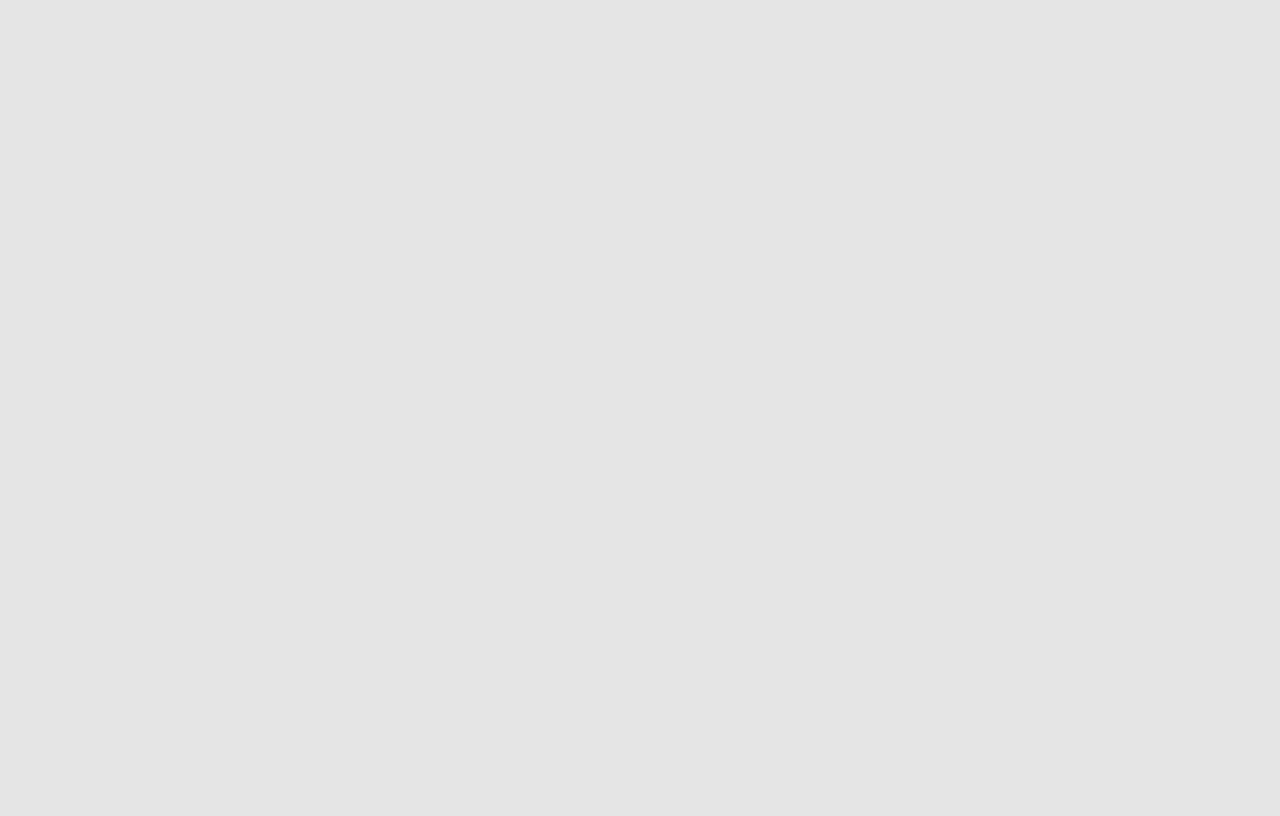
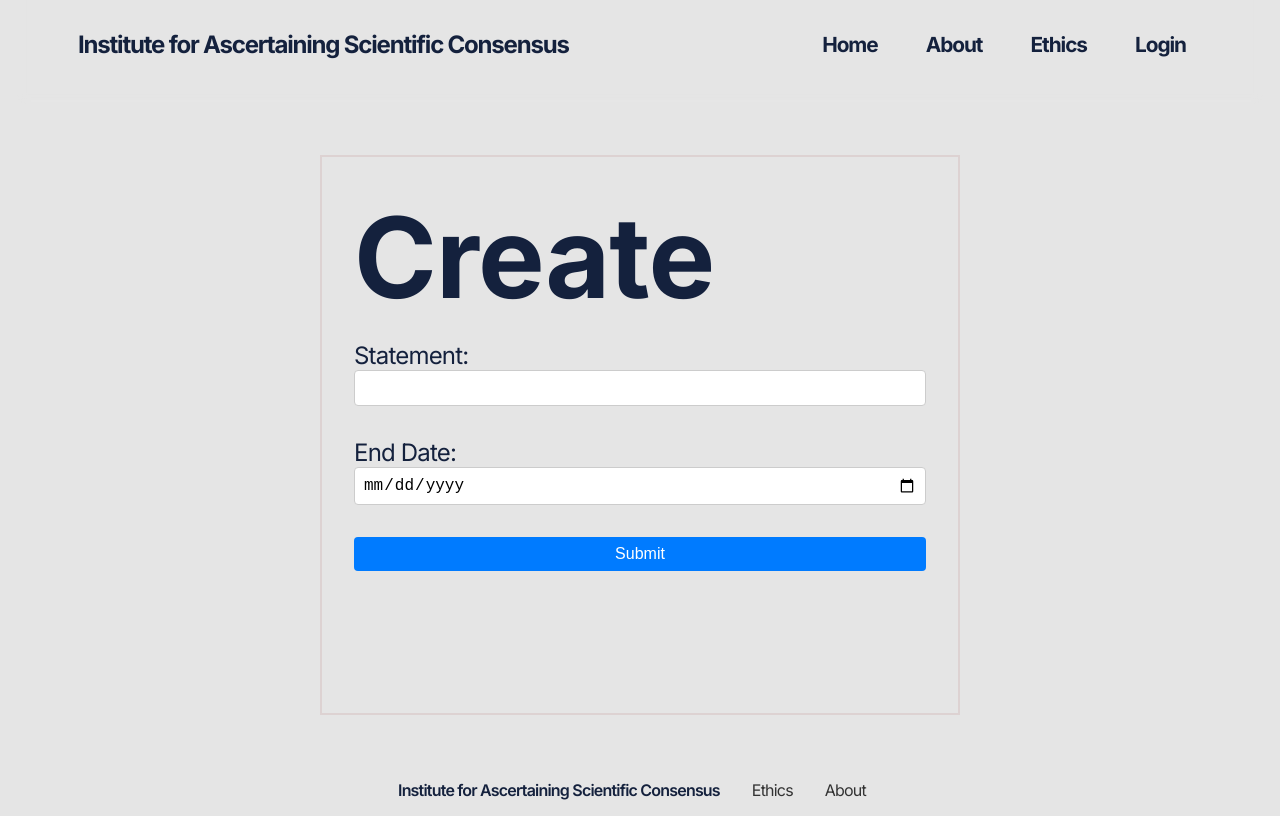
Before and after one commit to DurhamARC/IASCPolls, a React (Create React App) app in the folder react-app/: page /create in a window 1280 px wide. Before the commit this address had no page. Built offline with nearby package versions, Linux system fonts and the light colour scheme; the HTML template or start-up script is replaced by a standard one.

Commit message:
front-end changes with pull

```diff
--- a/react-app/src/App.css
+++ b/react-app/src/App.css
@@ -1007,3 +1007,131 @@ p, ol, ul {
   background-repeat: no-repeat;
   background-size: 3rem;
 }
+
+
+
+
+
+
+
+
+
+
+
+
+
+
+.create{
+  border: 2px solid rgb(221, 210, 210);
+  height: 70vh;
+  width: 50vw;
+}
+
+.create form {
+  display: flex;
+  flex-direction: column;
+  align-items: left;
+  padding: 2rem;
+}
+
+.create label {
+  margin-top: 1rem;
+  font-size: 1.5rem;
+}
+
+.create  input[type="text"],
+.create  input[type="date"],
+.create  input[type="file"] {
+  margin-bottom: 1rem;
+  padding: 0.5rem;
+  border-radius: 0.25rem;
+  border: 1px solid #ccc;
+  font-size: 1rem;
+  width: 100%;
+}
+
+.create input[type="file"] {
+  height: 3rem;
+  overflow: hidden;
+}
+
+.create button[type="submit"] {
+  margin-top: 1rem;
+  padding: 0.5rem 1rem;
+  background-color: #007bff;
+  color: #fff;
+  border: none;
+  border-radius: 0.25rem;
+  font-size: 1rem;
+  cursor: pointer;
+}
+
+.create button[type="submit"]:hover {
+  background-color: #0062cc;
+}
+
+.create input[type="file"]:focus {
+  outline: none;
+  border: 1px solid #007bff;
+}
+
+.create input[type="file"]::before {
+  content: 'Choose a file or drag it here';
+  display: block;
+  margin-top: -2rem;
+  margin-bottom: 1rem;
+  color: #aaa;
+  font-size: 0.8rem;
+  text-align: center;
+}
+
+.create input[type="file"]:hover::before {
+  color: #007bff;
+}
+
+.progress-bar {
+  height: 5px;
+  background-color: #ccc;
+  margin-top: 10px;
+}
+
+.progress-bar::before {
+  content: '';
+  display: block;
+  height: 100%;
+  background-color: green;
+}
+
+.tick {
+  width: 50px;
+  height: 50px;
+  border-radius: 50%;
+  border: 5px solid green;
+  position: relative;
+}
+
+.tick::before {
+  content: '';
+  position: absolute;
+  left: 27%;
+  top: 43%;
+  height: 1.2rem;
+  width: .4rem;
+  border-width: 0 4px 4px 0;
+  border-style: solid;
+  border-color: white;
+  transform-origin: bottom left;
+  animation: tick 0.5s ease forwards;
+}
+
+@keyframes tick {
+  0% {
+    transform: translate(-50%, -50%) rotate(-45deg) scaleX(0);
+  }
+  70% {
+    transform: translate(-50%, -50%) rotate(-45deg) scaleX(1.2);
+  }
+  100% {
+    transform: rotate(50deg) translate(-50%, -50%) scaleX(1);
+  }
+}
--- a/react-app/src/App.js
+++ b/react-app/src/App.js
@@ -10,6 +10,7 @@ import Error from './pages/Error';
 import PollTemp from './pages/Poll-temp';
 import Login from './pages/Login';
 import Dashboard from './pages/Dashboard';
+import Create from './pages/Create';
 
 function App() {
 
@@ -26,6 +27,7 @@ function App() {
           <Route path="/poll-temp" element={<PollTemp />} />
           <Route path="/login" element={<Login />} />
           <Route path="/dashboard" element={<Dashboard />} />
+          <Route path="/create" element={<Create />} />
         </Routes>
       </BrowserRouter>
     </div>
--- /dev/null
+++ b/react-app/src/pages/Create.js
@@ -0,0 +1,109 @@
+import React, { useState } from 'react';
+import NavBar from '../components/NavBar';
+import Footer from '../components/Footer';
+
+const Create = () => {
+  const [statement, setStatement] = useState('');
+  const [endDate, setEndDate] = useState('');
+  const [file, setFile] = useState(null);
+  const [submitting, setSubmitting] = useState(false);
+  const [completed, setCompleted] = useState(false);
+  const [progress, setProgress] = useState(0);
+
+  const handleSubmit = async (data) => {
+    setSubmitting(true);
+    const intervalId = setInterval(() => {
+      setProgress((prevProgress) => {
+        const newProgress = prevProgress + 1;
+        return newProgress > 100 ? 100 : newProgress;
+      });
+    }, 30);
+
+    try {
+      // simulate sending emails for 3 seconds
+      await new Promise((resolve) => setTimeout(resolve, 3000));
+      // simulate processing the data for 3 seconds
+      await new Promise((resolve) => setTimeout(resolve, 3000));
+      setCompleted(true);
+    } catch (error) {
+      console.log(error);
+    } finally {
+      clearInterval(intervalId);
+      setSubmitting(false);
+    }
+  };
+
+  const handleFileUpload = (event) => {
+    const uploadedFile = event.target.files[0];
+    setFile(uploadedFile);
+  };
+
+  const handleDragOver = (event) => {
+    event.preventDefault();
+    event.dataTransfer.dropEffect = 'copy';
+  };
+
+  const handleDrop = (event) => {
+    event.preventDefault();
+    const uploadedFile = event.dataTransfer.files[0];
+    setFile(uploadedFile);
+  };
+
+  const handleFormSubmit = (event) => {
+    event.preventDefault();
+    const formData = { statement, endDate }; // extract the fields you want to submit
+    handleSubmit(formData); // pass the extracted data to the handleSubmit function
+  };
+
+  return (
+    <div className="container">
+      <NavBar />
+      <div className="create">
+        {submitting ? (
+          <div className="progress-ring">Sending Emails...</div>
+        ) : completed ? (
+          <div className="tick"></div>
+        ) : (
+          <form onSubmit={handleFormSubmit}>
+            <h1>Create</h1>
+            <label htmlFor="statement">Statement:</label>
+            <input
+              id="statement"
+              type="text"
+              value={statement}
+              onChange={(event) => setStatement(event.target.value)}
+            />
+
+            <label htmlFor="endDate">End Date:</label>
+            <input
+              id="endDate"
+              type="date"
+              value={endDate}
+              onChange={(event) => setEndDate(event.target.value)}
+            />
+
+            <button type="submit">Submit</button>
+          </form>
+        )}
+
+        {progress > 0 && progress < 100 && (
+          <div className="progress-bar" style={{ width: `${progress}%` }} />
+        )}
+
+        {completed && (
+          <div className="next-step">
+            <h1>Completed!</h1>
+            <p>Confirmation of Survey</p>
+            <p> Statement: {statement} </p>
+            <p> End Date: {endDate} </p>
+            <p> File: {file && file.name} </p>
+            <button onClick={() => setCompleted(false)}>Reset</button>
+          </div>
+        )}
+      </div>
+      <Footer />
+    </div>
+  );
+};
+
+export default Create;
```
Also changed, not shown: react-app/src/components/Dropzone.js (added, +28 -0 lines).
